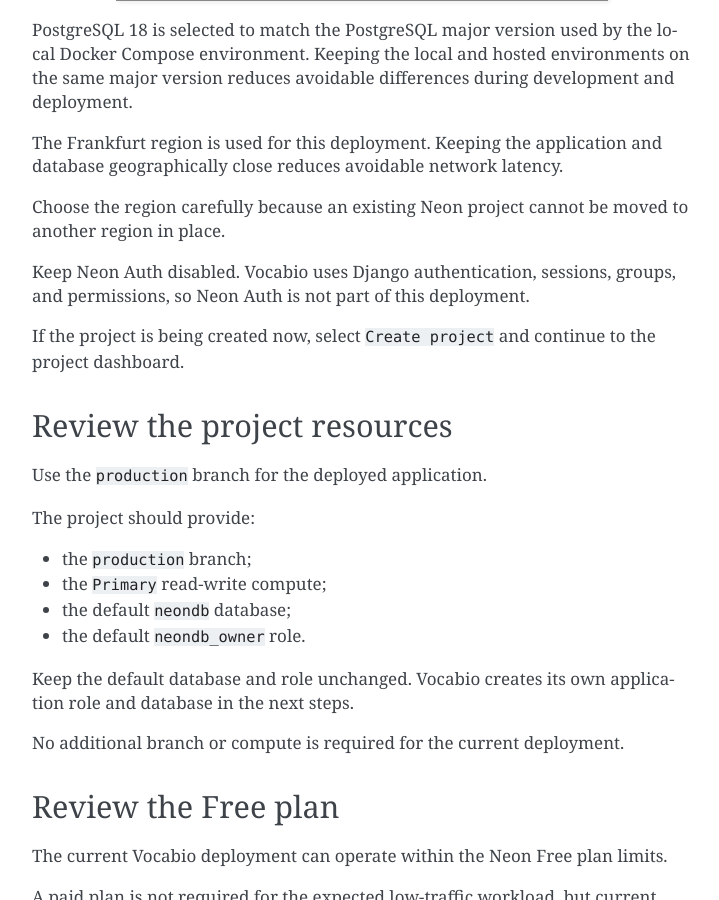
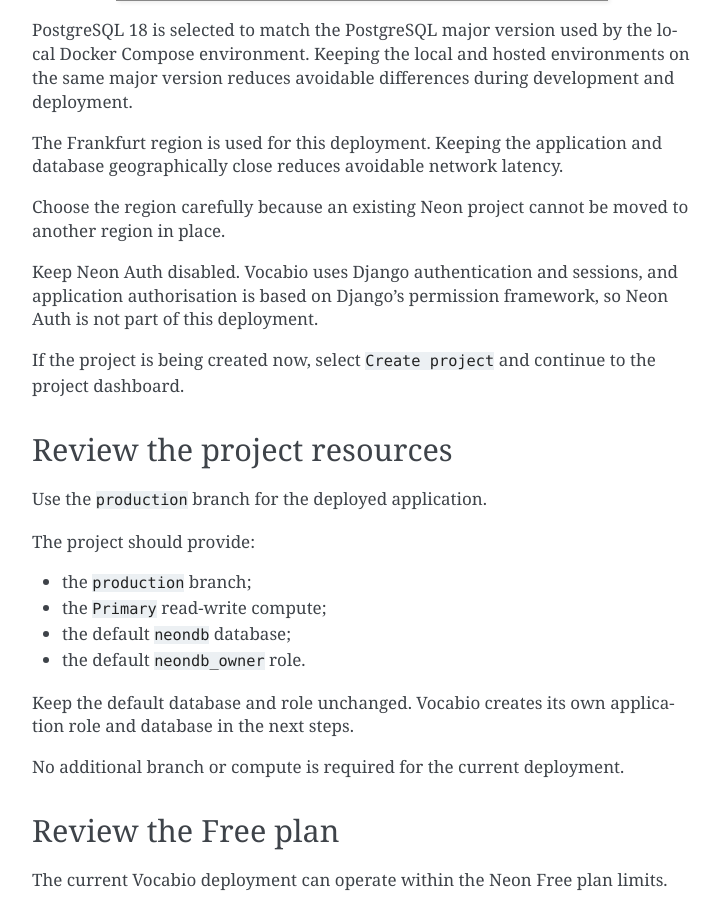
Before and after one commit to alex-nuclearboy/vocabio, a Sphinx documentation site: the page built from docs/source/deployment/neon.rst, in a window 1280 px wide and 900 px high, scrolled down 1264 px. Shown: the whole window, without its empty margins (388-1107 px from the left). Built offline with Sphinx 7.4.7, drawn with Linux system fonts in a browser that asks for light colours.

Commit message:
docs: align authentication and access-control documentation
Keep project and deployment documentation consistent with the current authentication and authorisation architecture.

- document authentication and access-control policy in repository overviews
- describe the application root as a temporary authentication redirect
- clarify that Django permissions provide application authorisation
- keep Neon Auth explicitly outside the deployment

```diff
--- a/docs/source/deployment/neon.rst
+++ b/docs/source/deployment/neon.rst
@@ -75,8 +75,9 @@
 Choose the region carefully because an existing Neon project cannot be
 moved to another region in place.
 
-Keep Neon Auth disabled. Vocabio uses Django authentication, sessions,
-groups, and permissions, so Neon Auth is not part of this deployment.
+Keep Neon Auth disabled. Vocabio uses Django authentication and sessions,
+and application authorisation is based on Django's permission framework,
+so Neon Auth is not part of this deployment.
 
 If the project is being created now, select ``Create project`` and continue
 to the project dashboard.
--- a/docs/source/project/authentication.rst
+++ b/docs/source/project/authentication.rst
@@ -56,8 +56,8 @@
 ``LOGIN_URL`` allows Django authentication and permission helpers to redirect
 anonymous users to the Vocabio login route.
 
-The login and logout redirect settings currently use the public application
-root as their default destination.
+The login and logout redirect settings currently use the application root as
+a temporary default destination until the public root view is implemented.
 
 Login form
 ----------
```
Also changed, not shown: README.md (+1 -0 lines), docs/README.md.
